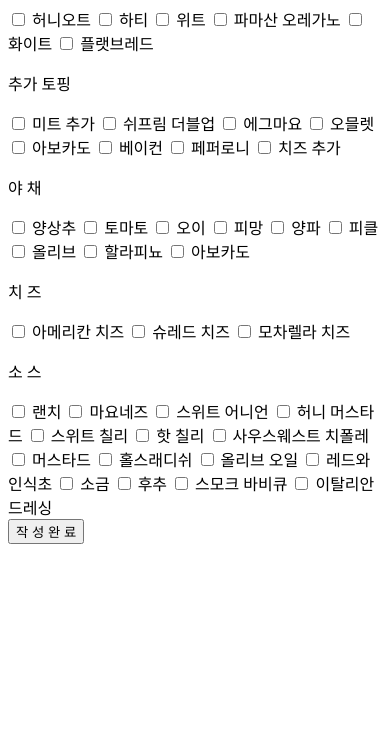
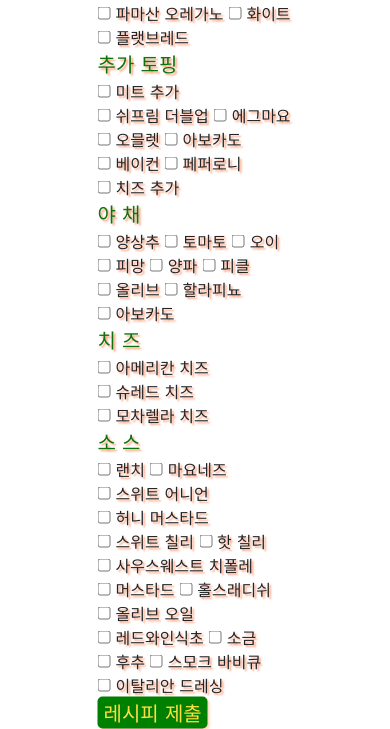
Before and after one commit to ericagong/week1_team6, a Flask app: page /recipe in a window 390 px wide. Shown: the part 321-1050 px from the top of the page. Before the commit the page ends 865 px from the top, so only its background shows below. Run offline with Flask 2, Linux system fonts and the light colour scheme; some libraries are stand-ins or nearby versions.

Commit message:
no message

```diff
--- a/app.py
+++ b/app.py
@@ -37,7 +37,7 @@ def post_recipe():
     # x = ingredients.insert_one(post)
     # print(x.inserted_id)
     # return redirect(url_for("detail", idx=x.inserted_id))
-    return jsonify({'msg': "등록이 완료되었습니다!"})
+    return jsonify({'name': name_receive+"을 등록하였습니다"})
 
 
 @app.route('/recipe', methods=['GET'])
--- a/templates/recipe.html
+++ b/templates/recipe.html
@@ -5,9 +5,76 @@
     <meta http-equiv="X-UA-Compatible" content="IE=edge">
     <meta name="viewport" content="width=device-width, initial-scale=1.0">
     <title>서브웨이 | SUBLAB</title>
+    <!--import bootstrap-->
+    <link href="https://cdn.jsdelivr.net/npm/bootstrap@5.0.2/dist/css/bootstrap.min.css" rel="stylesheet"
+          integrity="sha384-EVSTQN3/azprG1Anm3QDgpJLIm9Nao0Yz1ztcQTwFspd3yD65VohhpuuCOmLASjC" crossorigin="anonymous">
+    <script src="https://cdn.jsdelivr.net/npm/bootstrap@5.0.2/dist/js/bootstrap.bundle.min.js"
+            integrity="sha384-MrcW6ZMFYlzcLA8Nl+NtUVF0sA7MsXsP1UyJoMp4YLEuNSfAP+JcXn/tWtIaxVXM"
+            crossorigin="anonymous"></script>
+    <link href="https://cdn.jsdelivr.net/npm/bootstrap@5.0.2/dist/css/bootstrap.min.css" rel="stylesheet"
+          integrity="sha384-EVSTQN3/azprG1Anm3QDgpJLIm9Nao0Yz1ztcQTwFspd3yD65VohhpuuCOmLASjC" crossorigin="anonymous">
+    <script src="https://cdn.jsdelivr.net/npm/bootstrap@5.0.2/dist/js/bootstrap.bundle.min.js"
+            integrity="sha384-MrcW6ZMFYlzcLA8Nl+NtUVF0sA7MsXsP1UyJoMp4YLEuNSfAP+JcXn/tWtIaxVXM"
+            crossorigin="anonymous"></script>
+
+    <!-- import JQuery -->
+    <script src="https://cdnjs.cloudflare.com/ajax/libs/jquery/3.6.0/jquery.min.js"
+            integrity="sha512-894YE6QWD5I59HgZOGReFYm4dnWc1Qt5NtvYSaNcOP+u1T9qYdvdihz0PPSiiqn/+/3e7Jo4EaG7TubfWGUrMQ=="
+            crossorigin="anonymous" referrerpolicy="no-referrer"></script>
+    <script src="https://ajax.googleapis.com/ajax/libs/jquery/3.6.0/jquery.min.js"></script>
+
+    <!-- ajax   -->
+    <script src="https://ajax.googleapis.com/ajax/libs/jquery/3.5.1/jquery.min.js"></script>
+
+    <!--import font-->
+    <link href="https://fonts.googleapis.com/css2?family=Gowun+Dodum&display=swap" rel="stylesheet">
+    <style>
+
+        * {
+            font-family: 'Gowun Dodum', sans-serif;
+        }
+
+        .main {
+            position: absolute;
+            left: 50%;
+            top: 50%;
+            transform: translate(-50%, -50%);
+            flex-direction: row;
+            align-items: flex-start;
+            justify-content: space-between;
+
+            text-shadow: 2px 2px 2px #ff9971;
+        }
+
+        .bar {
+            font-size: 30px;
+            color: #0d730d;
+        }
+
+        button {
+            background-color: green;
+            font-size: 20px;
+            border-radius: 5px;
+            color: #ffdf40;
+            border: 0;
+            box-shadow: 2px 2px 2px #FFDAB9;
+        }
+
+
+
+        .stitle {
+            color: #0d730d;
+            font-size: 20px;
+        }
+    </style>
+
 </head>
+
+
 <body>
-
+<a href="/" target="_blank">
+    <img id="logo" src="https://i.ibb.co/pnHmsQC/SUBLab.png" alt="SUBLab" border="0">
+</a>
 
 <script>
     function NoMultiChk(chk) {
@@ -30,20 +97,23 @@
         }
     }
 </script>
-<!--<script>-->
-<!--    function alertClassName() {-->
-<!--        var alert = this.state.alert-->
-<!--        return alert === false ? 'name-alert' : 'name-alert-view'-->
-<!--    }-->
-
-<!--    return (-->
-<!--        <div className={this.alertClassName()}>-->
-<!--            <h5>레시피 이름은 필수적으로 입력해야 합니다.</h5>-->
-<!--        </div>-->
-<!--    );-->
-<!--</script>-->
 
 <script>
+    function validRN() {
+        $('#RN').keyup(function () {
+            let input = $('#RN').val();
+            if (input.length >= 2) {
+                $('#RN').removeClass('is-invalid');
+            } else {
+                $('#RN').addClass('is-invalid');
+            }
+        })
+    }
+
+    $(document).ready(function () {
+        validRN();
+    })
+
     $(document).ready(function () {
         $('input:checkbox[name = menu]')
             .each(function (index) {
@@ -116,27 +186,33 @@
             });
     });
 
+
 </script>
 
 <form name="form" method="post" action="/post_recipe">
-    <!-- bar -->
-    <div class="bar">
-        <div class="bar">
-            레시피 이름
-        </div>
-    </div>
-    <div>
     <!-- main -->
     <div class="main">
         <!-- buttons -->
         <div class="select">
             <!-- write -->
             <div class="paper">
-                    <textarea id="post-content" name="name" placeholder=""></textarea>
+                <!--                    <textarea id="post-content" name="name" placeholder=""></textarea>-->
+                <form class="signup-form" id="needs-validation" novalidate>
+                    <div class="col-md-10">
+                        <label for="RN" class="form-label"></label>
+                        <div class="bar">
+                            나만의 레시피
                         </div>
-
-                <div class="area">
-                    <p>메 뉴</p>
+                        <input type="name" name="name" class="form-control" id="RN" required>
+                        <div class="invalid-feedback">
+                            레시피 이름은 필수적으로 입력해야 합니다.
+                        </div>
+                    </div>
+                </form>
+            </div>
+            <!-- 메뉴-->
+            <div class="stitle">메 뉴</div>
+            <div class="menu">
                 <div class='checkbox-group'>
                     <label class='checkbox-label'>
                         <input class="menu" name='menu' type='checkbox' value="베지 아보카도" id='veggie'
@@ -242,8 +318,8 @@
                 </div>
             </div>
             <!-- 빵 -->
+            <div class="stitle">빵</div>
             <div class="bread">
-                    <p>빵</p>
                 <div class='checkbox-group'>
                     <label class='checkbox-label'>
                         <input class="bread" name='bread' type='checkbox' value="허니오트" id='honey'
@@ -278,8 +354,8 @@
                 </div>
             </div>
             <!-- 추가토핑 -->
+            <div class="stitle">추가 토핑</div>
             <div class="topping">
-                    <p>추가 토핑</p>
                 <div class="center">
                     <div class='checkbox-group'>
                         <label class='checkbox-label'>
@@ -318,8 +394,8 @@
                 </div>
             </div>
             <!-- 야채 -->
+            <div class="stitle">야 채</div>
             <div class="vege">
-                    <p>야 채</p>
                 <div class="center">
                     <div class='checkbox-group'>
                         <label class='checkbox-label'>
@@ -362,8 +438,8 @@
                 </div>
             </div>
             <!-- 치즈 -->
+            <div class="stitle">치 즈</div>
             <div class="cheese">
-                    <p>치 즈</p>
                 <div class="center">
                     <div class='checkbox-group'>
                         <label class='checkbox-label'>
@@ -382,8 +458,8 @@
                 </div>
             </div>
             <!-- 소스 -->
+            <div class="stitle">소 스</div>
             <div class="souce">
-                    <p>소 스</p>
                 <div class="center">
                     <div class='checkbox-group'>
                         <label class='checkbox-label'>
@@ -447,21 +523,18 @@
                             <span class='inner-label'>이탈리안 드레싱</span>
                         </label>
                     </div>
+                    <!-- button -->
+                    <div class="button">
+                        <button type="submit" class="button" onclick="postRecipe(), sendthis">
+                            레시피 제출
+                        </button>
                     </div>
                 </div>
             </div>
-        </div>
-
-        <!-- button -->
-        <div class="button">
-            <button type="submit" class="button2" onclick="postRecipe()">
-                작 성 완 료
-            </button>
         </div>
     </div>
 </form>
 </footer>
 </div>
-
 </body>
 </html>
```
Lines whose indentation alone changed are shown as unchanged.
